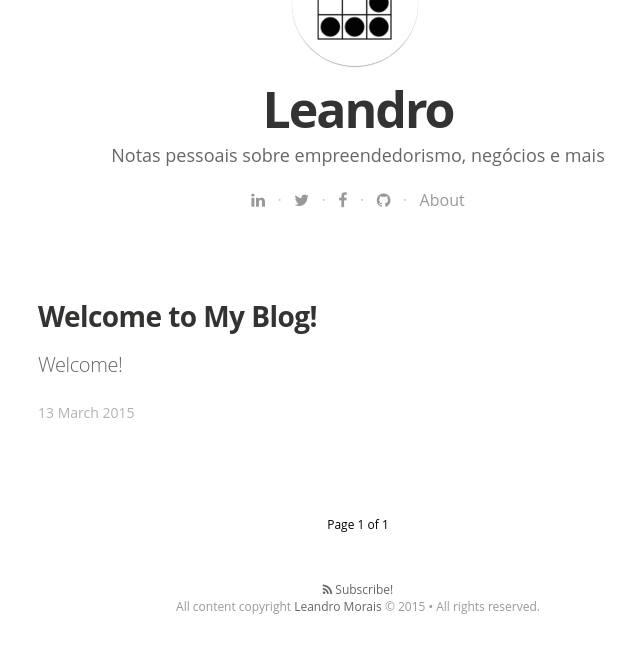
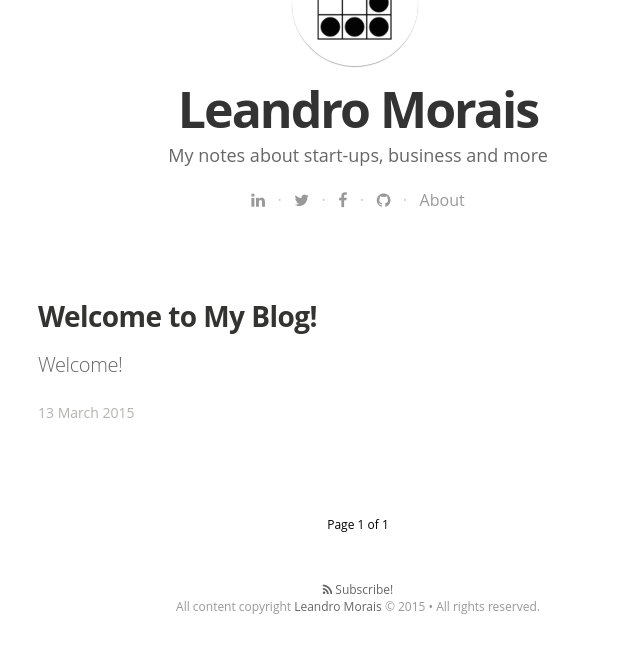
Before and after one commit to l5o/l5o, a Jekyll site: the page built from index.html, in a window 1280 px wide. Shown: the part 450-1114 px from the top of the page, without its empty margins (282-922 px from the left). Built offline with Jekyll 4.4.1, drawn with Linux system fonts in a browser that asks for light colours; nearby versions of some CDN libraries; some web fonts are replaced; the list of posts is cut into pages by our own code.

Commit message:
Update _config.yml

```diff
--- a/_config.yml
+++ b/_config.yml
@@ -3,10 +3,10 @@ markdown: kramdown
 highlighter: pygments
 
 # Site settings
-title: Leandro
+title: Leandro Morais
 # email: your-email@domain.com
 description: > # this means to ignore newlines until "baseurl:"
-  Notas pessoais sobre empreendedorismo, negócios e mais
+  My notes about start-ups, business and more
 baseurl: "" # the subpath of your site, e.g. /blog/
 url: "http://l5o.github.io" # the base hostname & protocol for your site
 # twitter_username: jekyllrb
```
